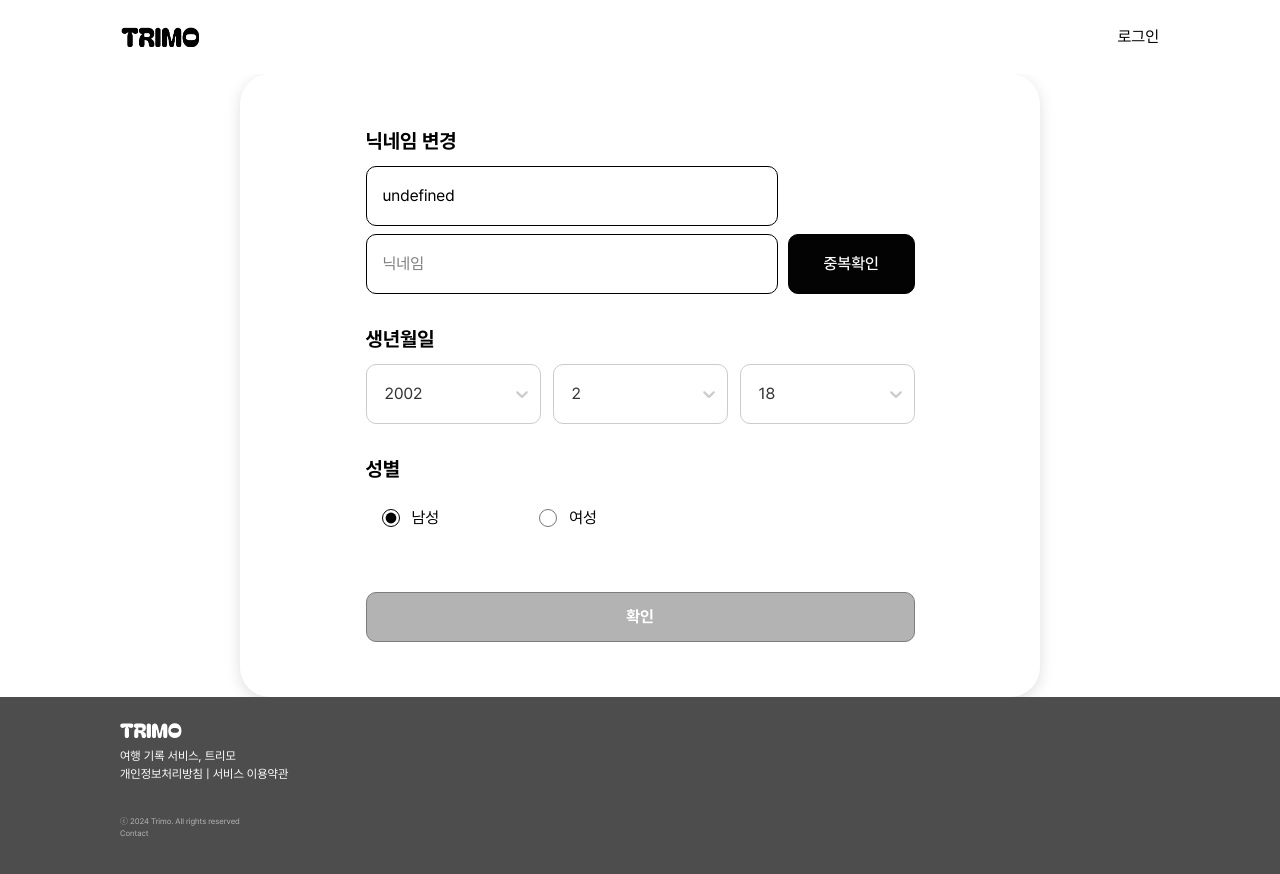
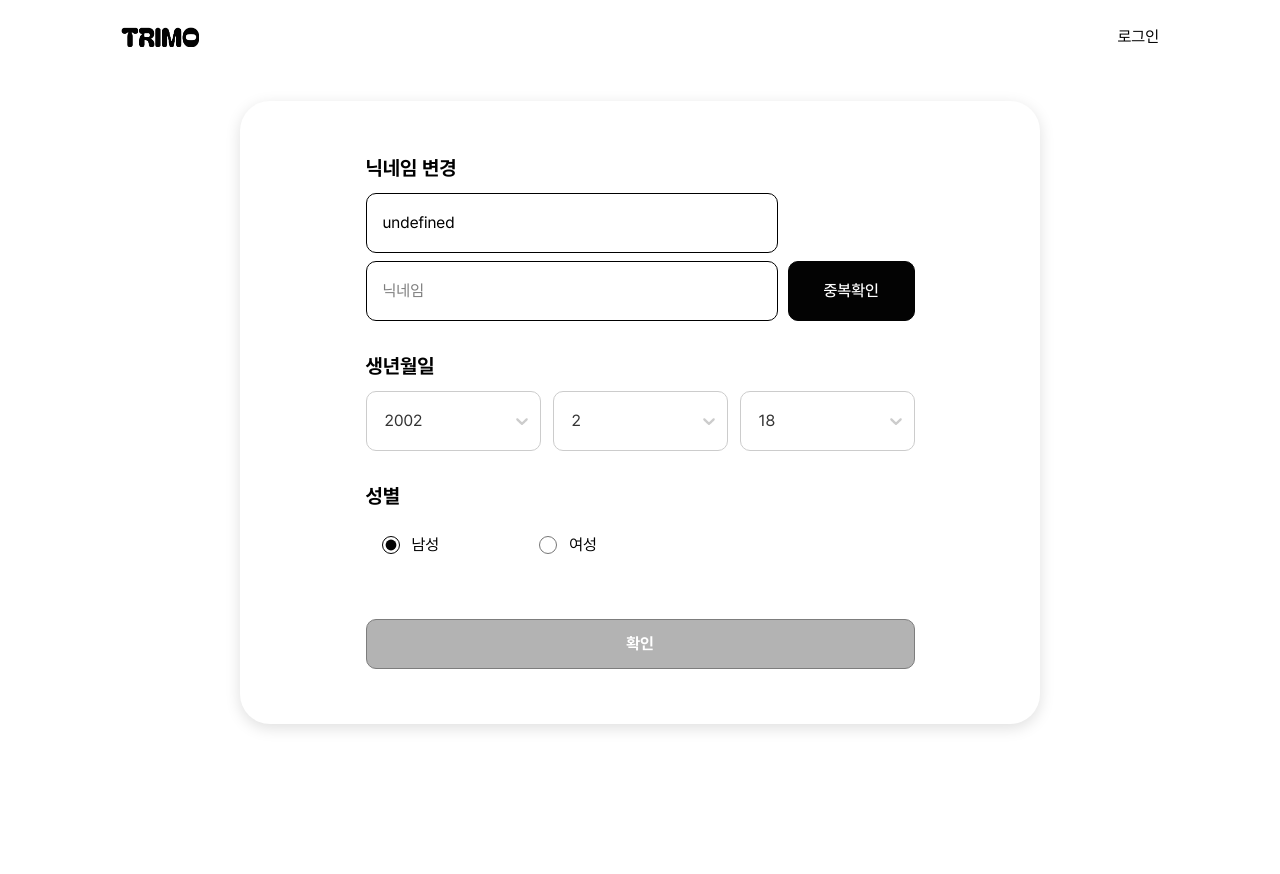
Before and after one commit to Odagada/Trimo-FE, a Next.js app: page /mypage/edit in a window 1280 px wide. Shown: the top 874 px of the page. After the commit the page ends 800 px from the top, so only its background shows below. Built offline with nearby package versions, Linux system fonts and the light colour scheme.

Commit message:
refactor: 회원정보 수정 페이지 footer 없앰

```diff
--- a/pages/mypage/edit.tsx
+++ b/pages/mypage/edit.tsx
@@ -17,12 +17,11 @@ import UpdateUserInfoForm from "./component/UpdateUserInfoForm";
 
 function EditUserInfo() {
   return (
-    <div className="h-screen flex w-full flex-col ">
+    <div className="h-screen flex w-full flex-col -mt-25 ">
       <Nav />
       <ShadowBox>
         <UpdateUserInfoForm />
       </ShadowBox>
-      <Footer />
     </div>
   );
 }
```
